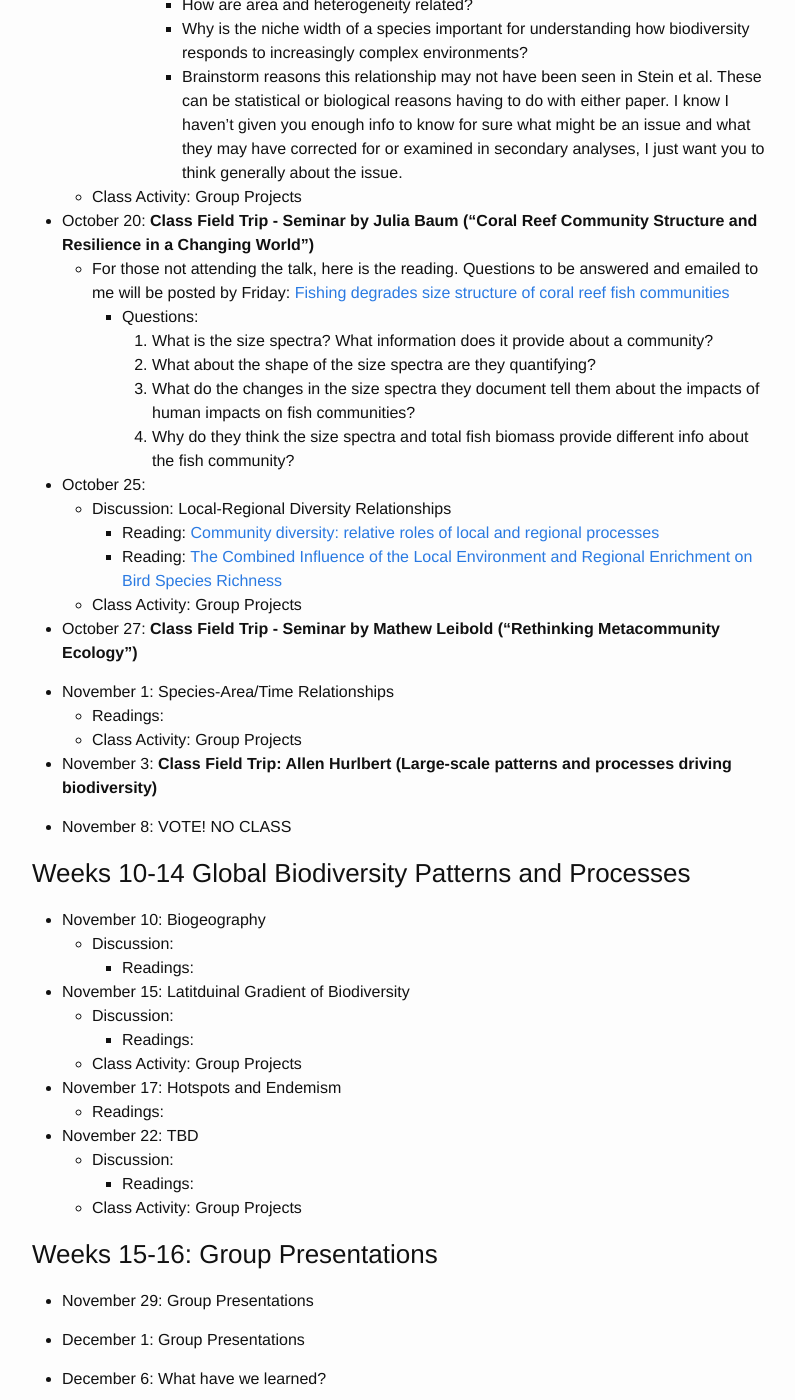
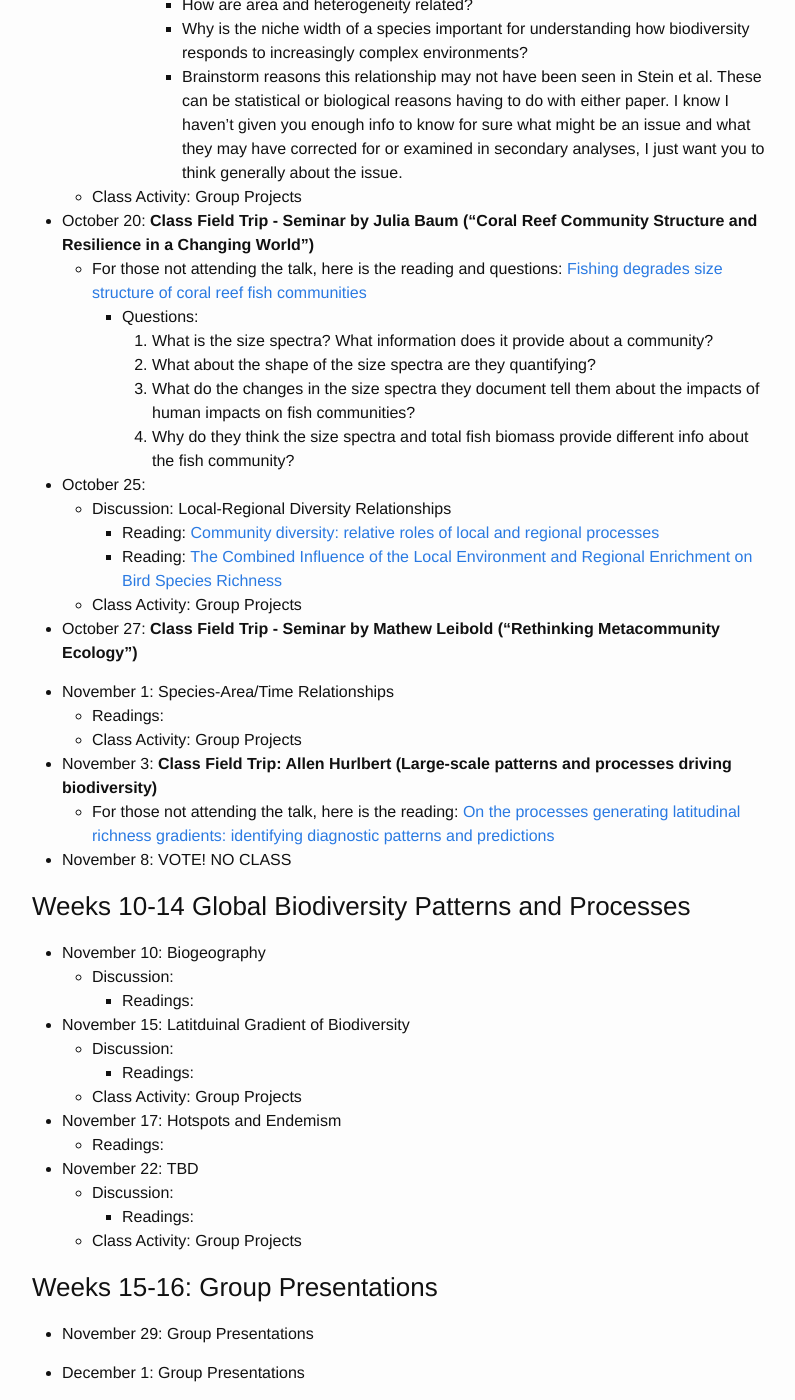
Before and after one commit to skmorgane/biodiversity-course, a Jekyll site: the page built from schedule.md, in a window 1280 px wide and 1400 px high, scrolled down 7013 px. Shown: the whole window, without its empty margins (238-1033 px from the left). Built offline with Jekyll 4.4.1, drawn with Linux system fonts in a browser that asks for light colours.

Commit message:
Add Hurlbert reading

```diff
--- a/schedule.md
+++ b/schedule.md
@@ -214,7 +214,7 @@ Tuesdays are often a split between class activity and discussion, thus there are
 
 
 * October 20: **Class Field Trip - Seminar by Julia Baum ("Coral Reef Community Structure and Resilience in a Changing World")**
-    *  For those not attending the talk, here is the reading. Questions to be answered and emailed to me will be posted by Friday: [Fishing degrades size structure of coral reef fish communities](https://doi.org/10.1111/gcb.13482)
+    *  For those not attending the talk, here is the reading and questions: [Fishing degrades size structure of coral reef fish communities](https://doi.org/10.1111/gcb.13482)
          * Questions:
             1. What is the size spectra? What information does it provide about a community?
             2. What about the shape of the size spectra are they quantifying?
@@ -235,6 +235,7 @@ Tuesdays are often a split between class activity and discussion, thus there are
     *  Class Activity: Group Projects
 
 * November 3: **Class Field Trip: Allen Hurlbert (Large-scale patterns and processes driving biodiversity)**
+    *  For those not attending the talk, here is the reading: [On the processes generating latitudinal richness gradients: identifying diagnostic patterns and predictions](https://doi.org/10.3389/fgene.2014.00420)
 
 * November 8: VOTE! NO CLASS
 
```
